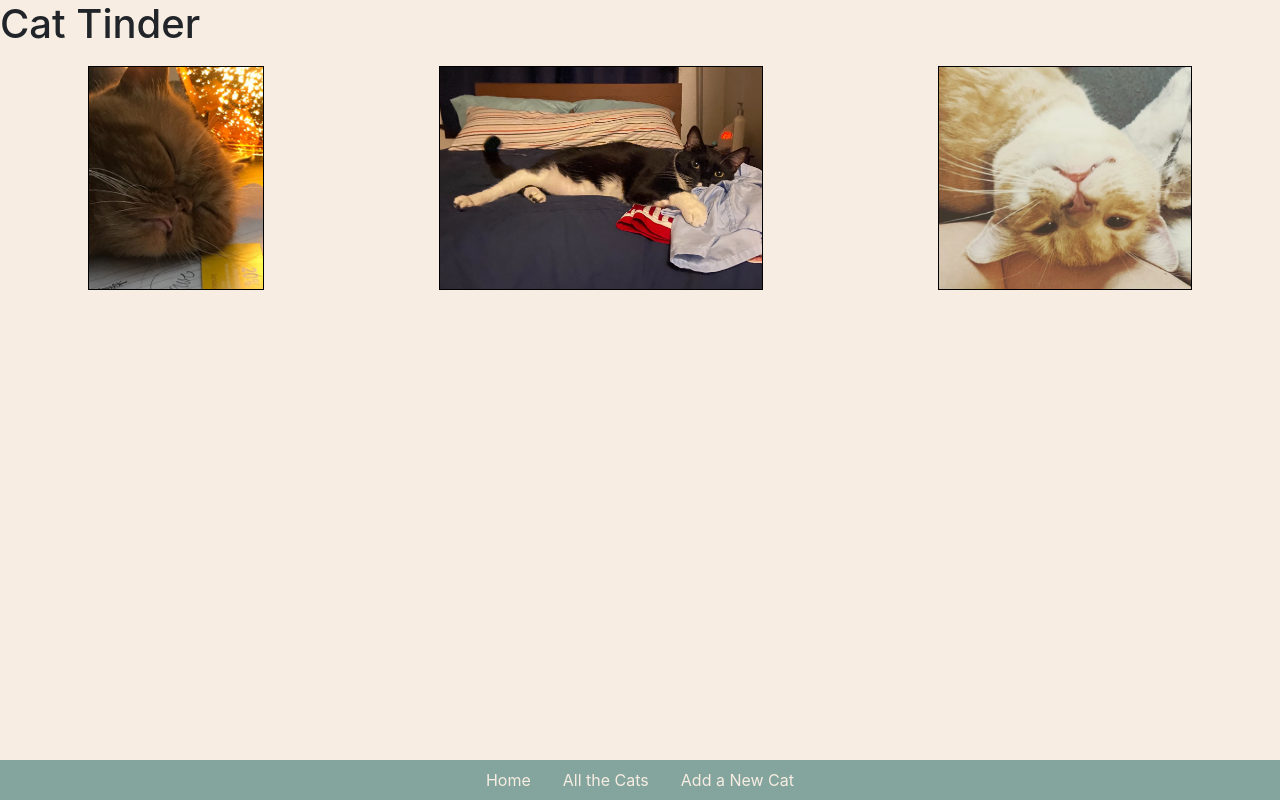
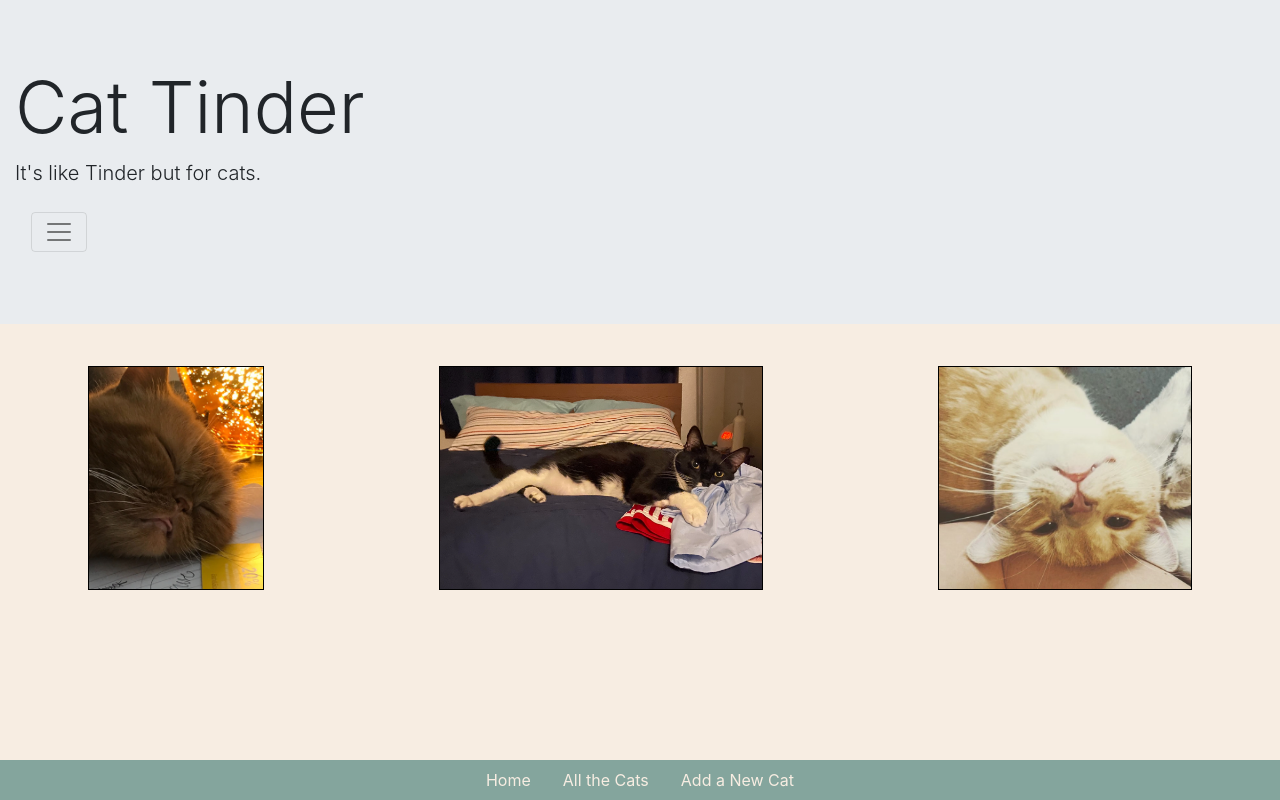
Before and after one commit to learn-academy-2020-delta/cat-tinder-frontend-sarah-rachael, a React (Create React App) app: page / in a window 1280 px wide. Built offline with nearby package versions, Linux system fonts and the light colour scheme.

Commit message:
adds header styling

```diff
--- a/src/components/Header.js
+++ b/src/components/Header.js
@@ -1,12 +1,47 @@
-import React, { Component } from 'react'
+import React, { useState } from 'react'
+import {
+  Collapse,
+  Container,
+  Jumbotron,
+  Navbar,
+  NavbarToggler,
+  NavbarBrand,
+  Nav,
+  NavItem,
+  NavLink
+} from 'reactstrap'
 
-class Header extends Component{
-  render(){
-    return(
-      <React.Fragment>
-        <h1>Cat Tinder</h1>
-      </React.Fragment>
-    )
-  }
+const Header = (props) => {
+  const [collapsed, setCollapsed] = useState(true);
+
+  const toggleNavbar = () => setCollapsed(!collapsed);
+
+  return (
+    <div>
+      <Jumbotron fluid>
+        <Container fluid>
+          <h1 className="display-3">Cat Tinder</h1>
+          <p className="lead">It's like Tinder but for cats.</p>
+          <Navbar color="faded" light>
+            <NavbarToggler onClick={toggleNavbar} className="mr-2" />
+            <Collapse isOpen={!collapsed} navbar>
+              <Nav navbar>
+                <NavItem>
+                  <NavLink href="/catindex">See All the Cats</NavLink>
+                </NavItem>
+                <NavItem>
+                  <NavLink href="/catnew">Create a New Cat</NavLink>
+                </NavItem>
+                <NavItem>
+                  <NavLink href="/">Home</NavLink>
+                </NavItem>
+              </Nav>
+            </Collapse>
+          </Navbar>
+        </Container>
+      </Jumbotron>
+    </div>
+  );
 }
+
 export default Header
```
